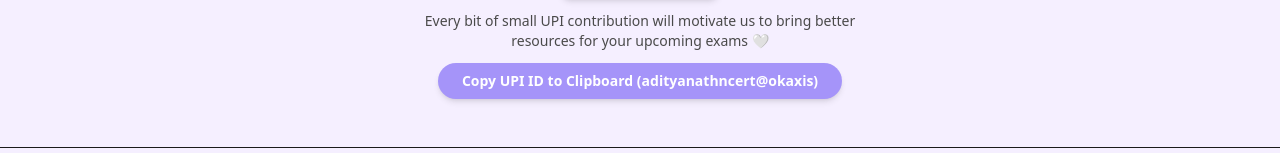
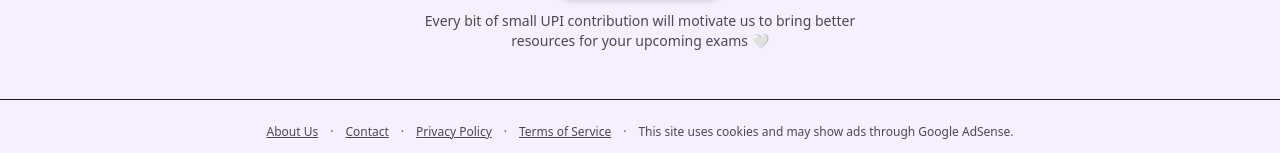
Before and after one commit to sockwave3636/Next-Engineer, a Next.js app: page / in a window 1280 px wide. Shown: the part 2017-2170 px from the top of the page. Built offline with nearby package versions, Linux system fonts and the light colour scheme; no server answers; the database is empty.

Commit message:
upi resolve

```diff
--- a/app/components/HomeShell.tsx
+++ b/app/components/HomeShell.tsx
@@ -133,28 +133,7 @@ export default function HomeShell() {
           <p className="text-xs sm:text-sm" style={{ color: 'var(--text-secondary)' }}>
           Every bit of small UPI contribution will motivate us to bring better resources for your upcoming exams 🤍
           </p>
-          <button
-            onClick={async () => {
-              const upiId = 'adityanathncert@okaxis';
-              try {
-                await navigator.clipboard.writeText(upiId);
-                alert('UPI ID copied to clipboard!');
-              } catch (err) {
-                // fallback: create a temporary input
-                const input = document.createElement('input');
-                input.value = upiId;
-                document.body.appendChild(input);
-                input.select();
-                document.execCommand('copy');
-                document.body.removeChild(input);
-                alert('UPI ID copied to clipboard!');
-              }
-            }}
-            className="px-4 sm:px-6 py-2 rounded-full text-xs sm:text-sm font-semibold shadow-md hover:shadow-lg transition-all duration-200"
-            style={{ backgroundColor: 'var(--primary)', color: '#ffffff' }}
-          >
-            Copy UPI ID to Clipboard (adityanathncert@okaxis)
-          </button>
+
         </div>
       </div>
       <Footer />
```
